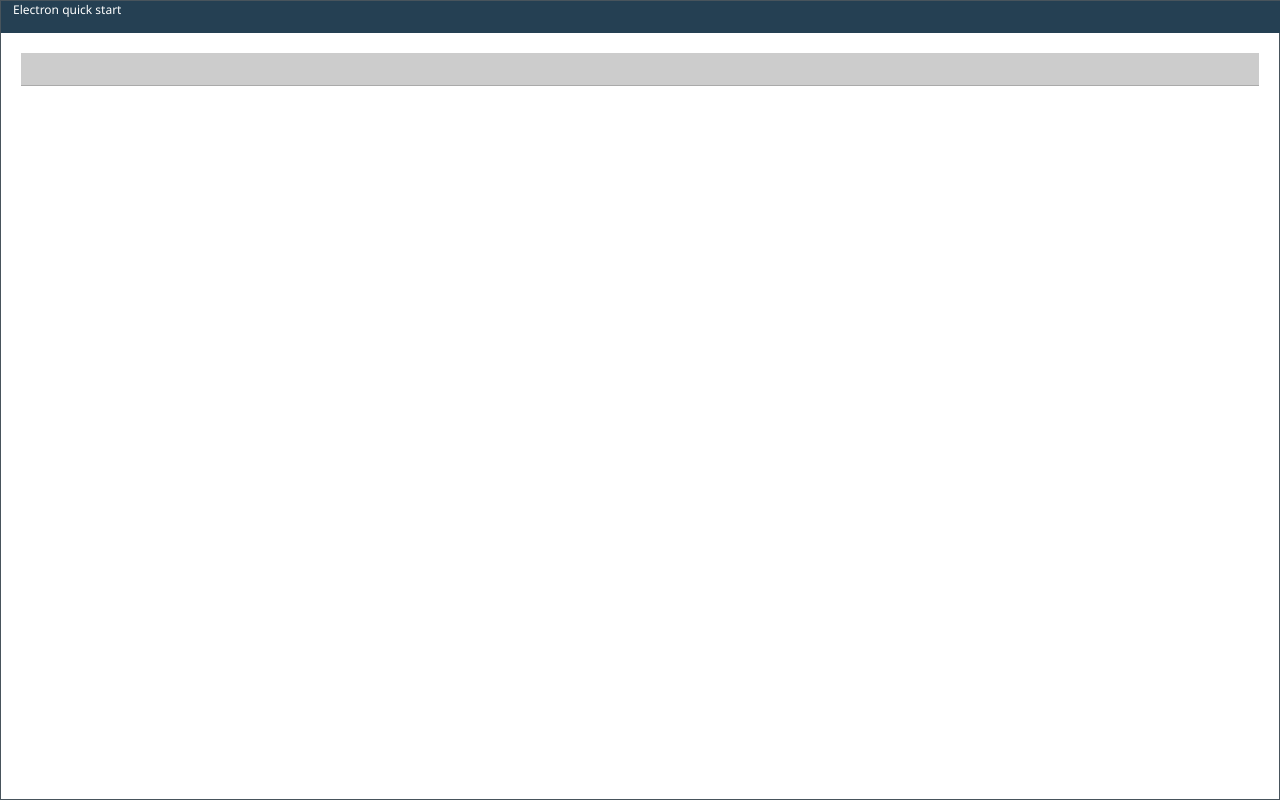
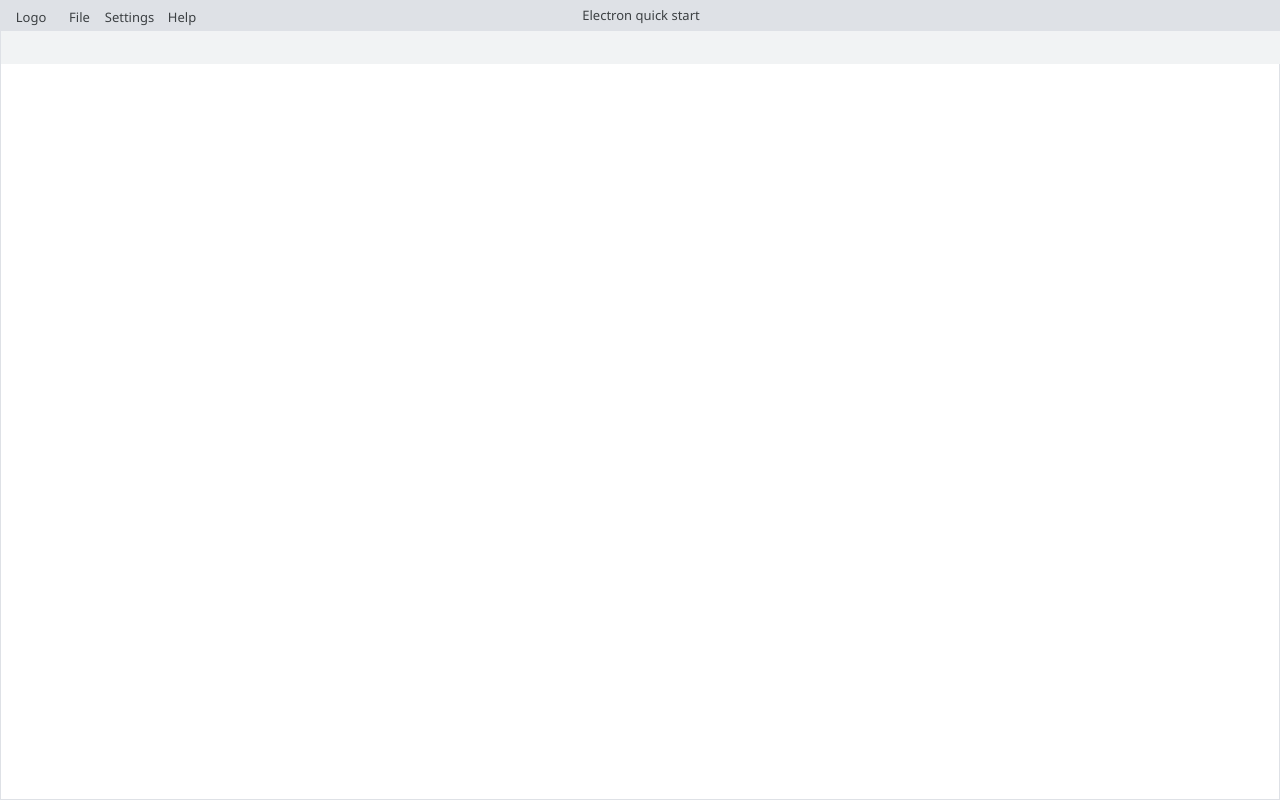
Before and after one commit to melkzsiqueira/logrwatch-electron, an Electron app: page src/main/resources/index.html in a window 1280 px wide. Drawn offline with Linux system fonts and the light colour scheme; no server answers.

Commit message:
Fix CSS on all app

```diff
--- a/src/main/css/main.css
+++ b/src/main/css/main.css
@@ -12,7 +12,7 @@ h1 {margin: 0 0 10px 0; font-weight: 600; line-height: 1.2;}
 p {margin-top: 10px; color: rgba(255,255,255,0.4);}
 
 body {
-    border: 1px solid #48545c;
+    border: 1px solid #DEE1E6;
     overflow-y: hidden;
   }
 
@@ -21,13 +21,12 @@ body {
     position: fixed;
     height: 32px;
     width: calc(100% - 2px); /*Compensate for body 1px border*/
-    background: #254053;
+    background: #DEE1E6;
   }
 
   #main {
-    height: calc(100% - 32px);
-    margin-top: 32px;
-    padding: 20px;
+    height: 100%;
+    padding-top: 30px;
     overflow-y: auto;
   }
 
@@ -42,7 +41,66 @@ body {
   }
 
   #titlebar {
-    color: #FFF;
+    color: #3C4043;
+  }
+
+  #file-controls {
+    display: grid;
+    grid-template-columns: 60px 37px 63px 42px;
+    position: absolute;
+    top: 0;
+    left: 0;
+    height: 100%;
+    font-family: "Segoe WPC", "Segoe UI", ".SFNSDisplay-Light", "SFUIText-Light", "HelveticaNeue-Light", sans-serif, "Droid Sans Fallback";
+    font-size: 13px;
+  }
+
+  #file-controls .button {
+    grid-row: 1 / span 1;
+    display: flex;
+    justify-content: center;
+    align-items: center;
+    width: 100%;
+    height: 100%;
+  }
+
+  #file-controls #logo {
+    grid-column: 1;
+    grid-row: 1 / span 1;
+    display: flex;
+    justify-content: center;
+    align-items: center;
+    width: 100%;
+    height: 100%;
+  }
+
+  #file-controls #logo{
+    grid-column: 1;
+  }
+
+  #file-controls #file-button {
+    grid-column: 2;
+  }
+  #file-controls #settings-button{
+    grid-column: 3;
+  }
+  #file-controls #help-button {
+    grid-column: 4;
+  }
+
+  #file-controls {
+    -webkit-app-region: no-drag;
+  }
+
+  #file-controls .button {
+    user-select: none;
+    cursor: default;
+  }
+  #file-controls .button:hover {
+    background: rgba(208,210,213);
+  }
+  #file-controls .button:active {
+    background: rgba(208,210,213);
   }
 
   #window-controls {
@@ -83,10 +141,10 @@ body {
     cursor: default;
   }
   #window-controls .button:hover {
-    background: rgba(255,255,255,0.1);
+    background: rgba(208,210,213);
   }
   #window-controls .button:active {
-    background: rgba(255,255,255,0.2);
+    background: rgba(208,210,213);
   }
 
   #close-button:hover {
@@ -103,7 +161,7 @@ body {
 
   #titlebar #drag-region {
     display: grid;
-    grid-template-columns: auto 138px;
+    grid-template-columns: auto;
   }
 
   #window-title {
@@ -112,8 +170,9 @@ body {
     align-items: center;
     margin-left: 8px;
     overflow-x: hidden;
-    font-family: "Segoe UI", sans-serif;
-    font-size: 12px;
+    font-family: "Segoe WPC", "Segoe UI", ".SFNSDisplay-Light", "SFUIText-Light", "HelveticaNeue-Light", sans-serif, "Droid Sans Fallback";
+    font-size: 13px;
+    height: 90%;
   }
 
   #window-title span {
@@ -138,3 +197,36 @@ body {
   .maximized #max-button {
     display: none;
   }
+
+  .etabs-tab{
+    margin-top: 2px;
+    height: 31px;
+    border: none;
+    background: linear-gradient(to top, #F1F3F4 95%, #F1F3F4 0%, #FFF 5%, #FFF 100%);
+  }
+
+  .etabs-tab.visible.active{
+    background: linear-gradient(to bottom, #FFF 0%, #FFF 90%, #3C4043 10%, #3C4043 100%);
+  }
+
+  .etabs-views{
+    border: none;
+  }
+
+  .etabs-views webview {
+    top: 63px;
+  }
+
+  .etabs-tabgroup{
+    height: 33px;
+    background-color: #F1F3F4;
+    border: #FFF;
+    position: fixed;
+
+  }
+
+  .etabs-tab-button-close{
+    height: 20px;
+    border-radius: 3px;
+    width: 20px;
+  }
--- a/src/main/css/tabs.css
+++ b/src/main/css/tabs.css
@@ -10,6 +10,7 @@
 }
 
 .etabs-tabs {
+
 }
 
 .etabs-tab {
--- a/src/main/js/renderer.js
+++ b/src/main/js/renderer.js
@@ -56,7 +56,7 @@ function styleSheet(){
     var head = document.head;
     var link = null;
     var ref = [
-        '../../../node_modules/electron-tabs/electron-tabs.css',
+        '../css/tabs.css',
         '../css/main.css'
     ];
 
@@ -92,15 +92,21 @@ tabGroup.addTab({
     visible: true,
 });
 
-tabGroup.on('tab-added', (tab, tabGroup) => {
+tabGroup.on('tab-added', (tab) => {
 
     dialog.showOpenDialog({
+
         properties: ['openFile']
+
     }).then((data) => {
-        //console.log(url.pathToFileURL(data.filePaths[0]));
-        console.log();
+
+        var path = data.filePaths[0]
+        var pathFile = new URL(`file:///${path}`).href;
         let webview = tab.webview;
-        webview.loadURL(data.filePaths[0]);
+
+        webview.loadURL(pathFile);
+        tab.activate();
+
     });
 
 });
--- a/src/main/resources/index.html
+++ b/src/main/resources/index.html
@@ -4,16 +4,31 @@
         <meta charset="UTF-8">
 
         <title>Hello World!</title>
-        <link rel="stylesheet" href="../css/tabs.css" type="text/css">
     </head>
 
     <body style="margin:0">
         <header id="titlebar">
-            <div id="window-title">
-                <span>Electron quick start</span>
-            </div>
+            <div id="drag-region">
 
-            <div id="drag-region">
+                <div id="file-controls">
+                    <div id="logo">
+                        <span>Logo</span>
+                    </div>
+                    <div class="button" id="file-button">
+                        <span>File</span>
+                    </div>
+                    <div class="button" id="settings-button">
+                        <span>Settings</span>
+                    </div>
+                    <div class="button" id="help-button">
+                        <span>Help</span>
+                    </div>
+                </div>
+
+                <div style="margin-right: auto; margin-left: auto;" id="window-title">
+                    <span>Electron quick start</span>
+                </div>
+
                 <div id="window-controls">
                     <div class="button" id="min-button">
                         <span>&#xE921;</span>
@@ -40,7 +55,7 @@
                 <div class="etabs-buttons"></div>
             </div>
 
-            <div class="etabs-views">
+            <div class="etabs-views" style="top:64px;">
             </div>
         </div>
 
```
